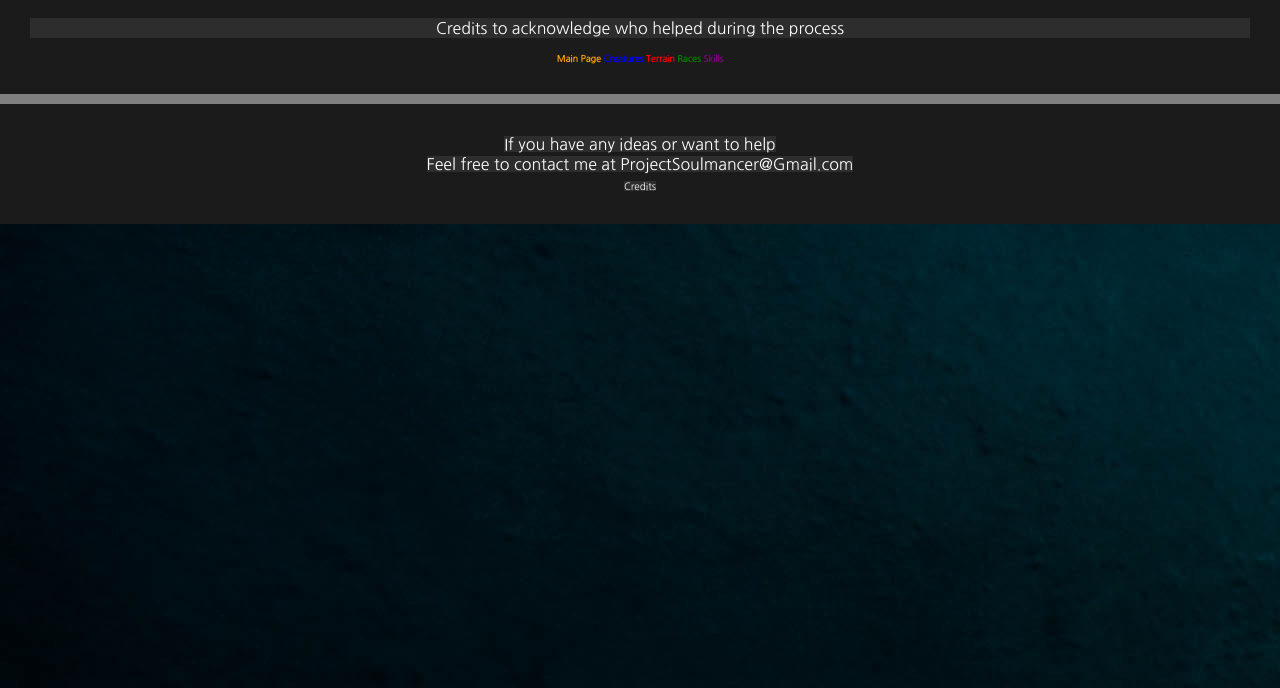
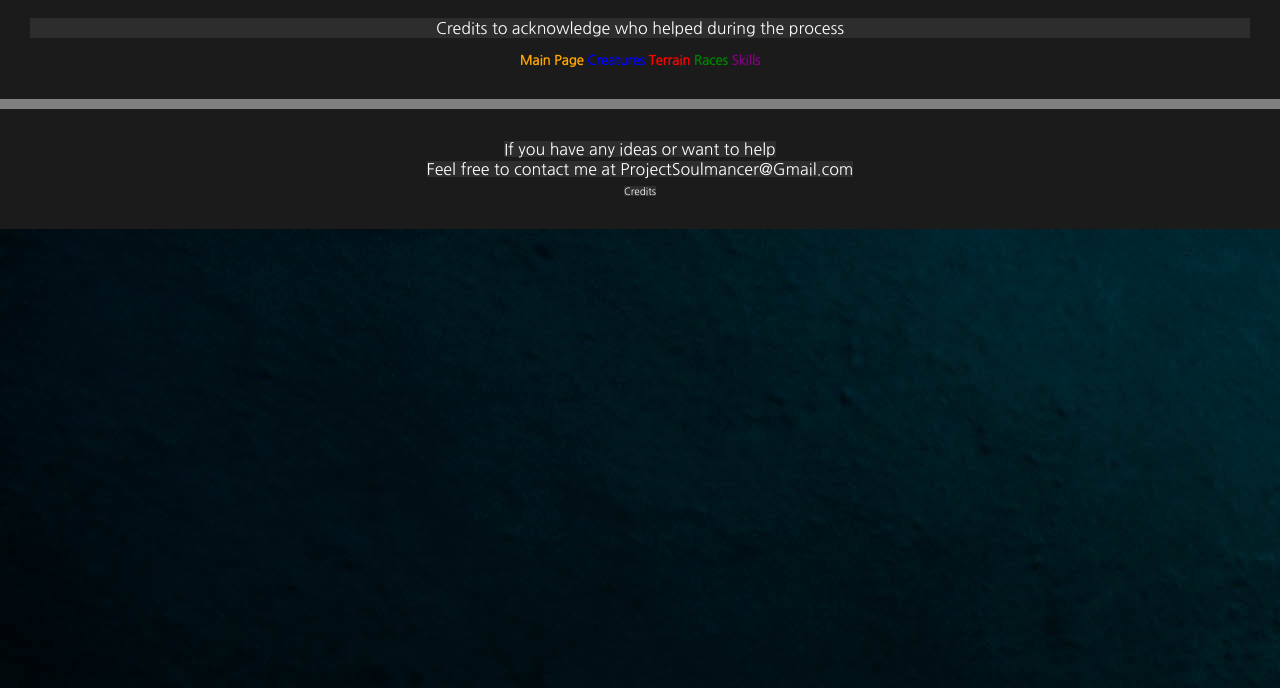
Before and after one commit to JamesBesherse/ProjectSoulmancer, a plain HTML site: page project_soulmancer_credits.html in a window 1280 px wide. Shown: the part 112-800 px from the top of the page. Drawn offline with Linux system fonts and the light colour scheme.

Commit message:
Nav text in credits made larger

```diff
--- a/project_soulmancer_credits.html
+++ b/project_soulmancer_credits.html
@@ -10,7 +10,7 @@
     <header>
       <h1> Project Soulmancer Credits </h1>
       <p>Credits to acknowledge who helped during the process</p>
-      <nav style="font-size: xx-small;">
+      <nav style="font-size: small;">
           <a class="main" href="index.html">Main Page</a>
           <a class="creatures" href="project_soulmancer_creatures.html">Creatures</a>
           <a class="terrain" href="project_soulmancer_terrain.html">Terrain</a>
```
